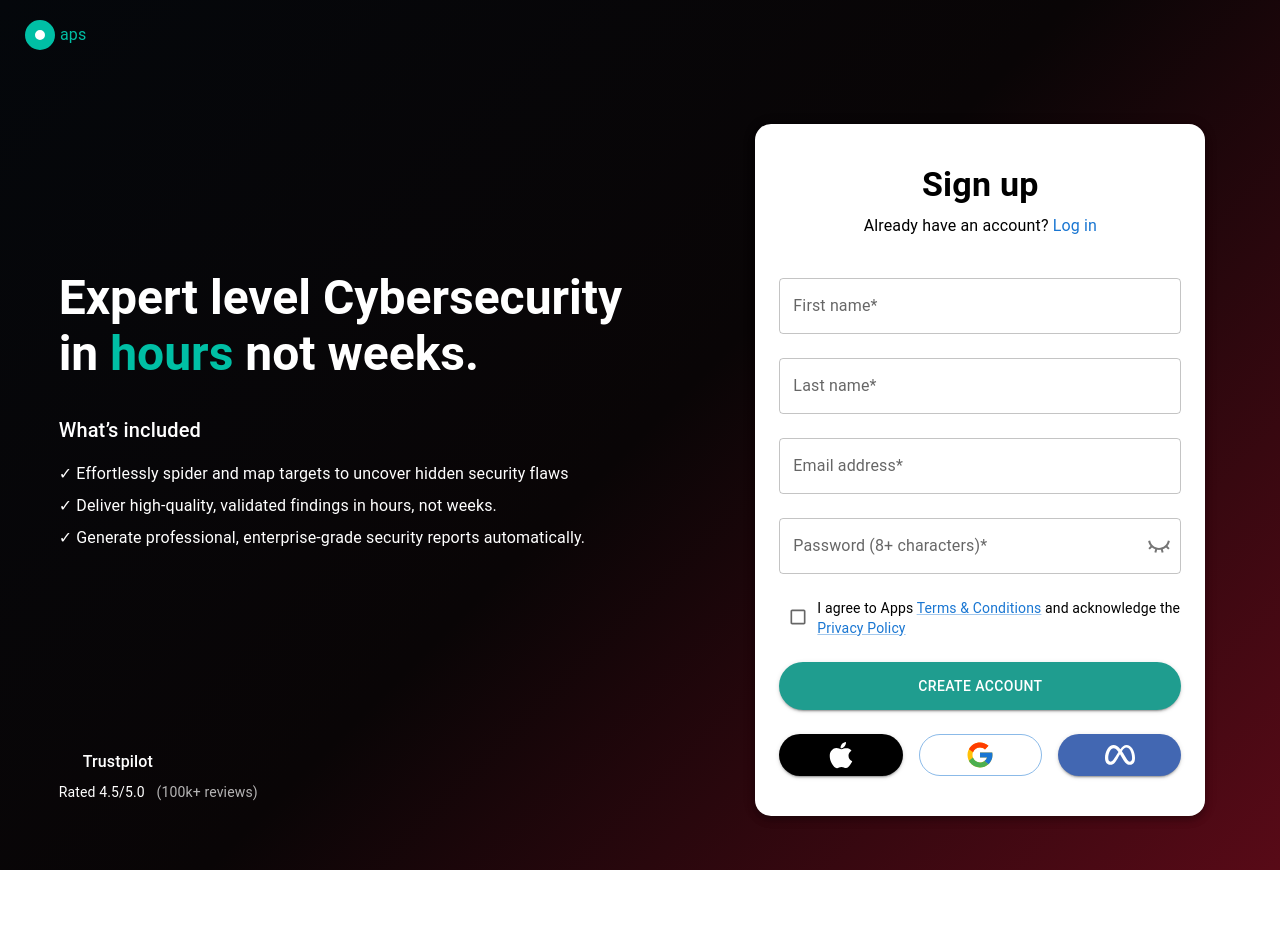
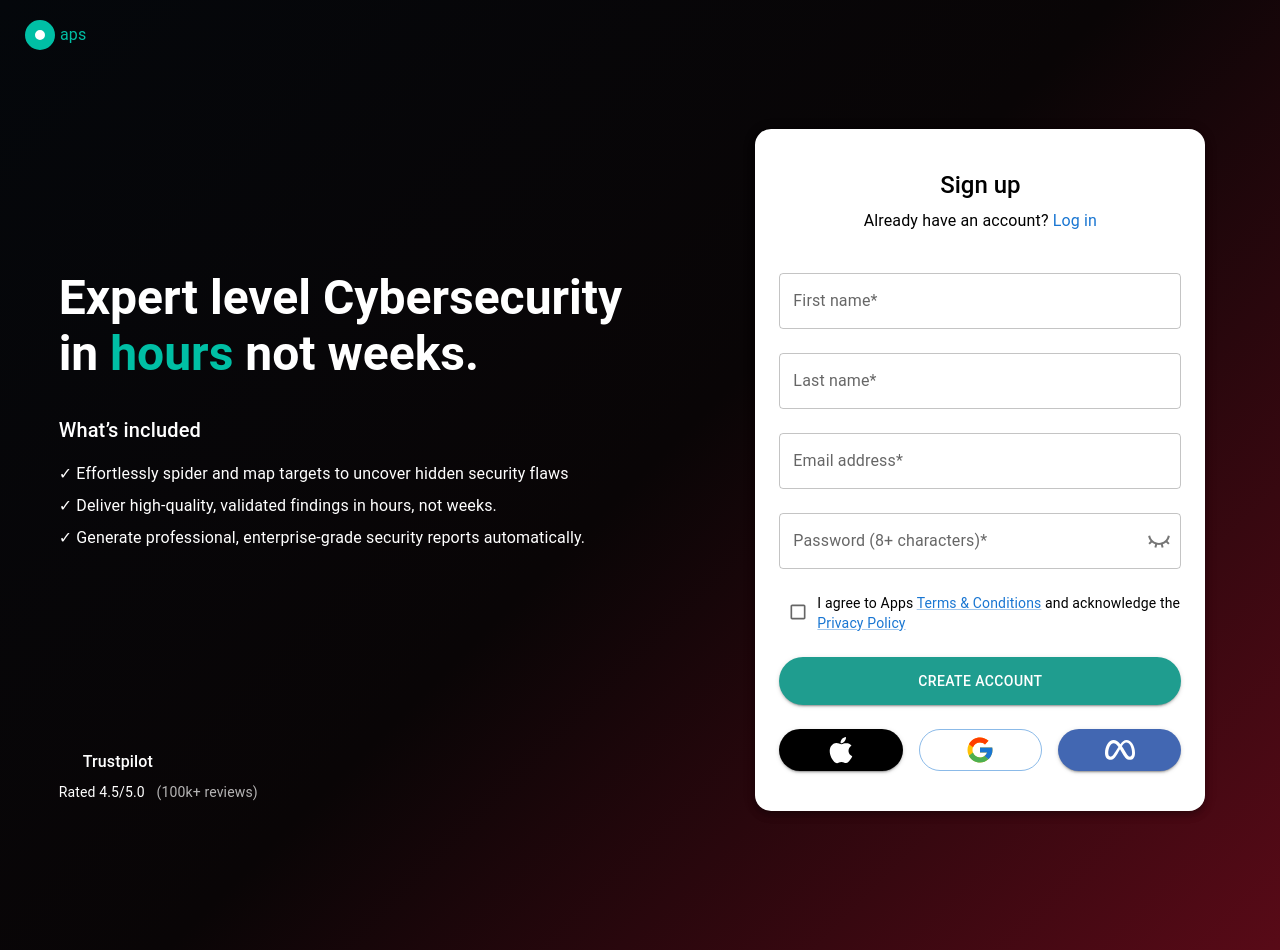
Before and after one commit to nvn-tech-stack/assessment_01, a React (Vite) app: page / in a window 1280 px wide. Before the commit the page ends 870 px from the top, so only its background shows below. Built offline with nearby package versions, Linux system fonts and the light colour scheme; some icons are missing.

Commit message:
margin fix

```diff
--- a/src/components/Signup.tsx
+++ b/src/components/Signup.tsx
@@ -36,6 +36,7 @@ const Signup = () => {
         alignItems: "center",
         justifyContent: "center",
         p: 2,
+        marginBottom:10
       }}
     >
       <Container
@@ -47,7 +48,7 @@ const Signup = () => {
           width: 450,
         }}
       >
-        <Typography variant="h4" fontWeight={600} align="center">
+        <Typography variant="h5" fontWeight={500} align="center">
           {!isLogin ? "Sign up" : "Log in"}
         </Typography>
 
```
